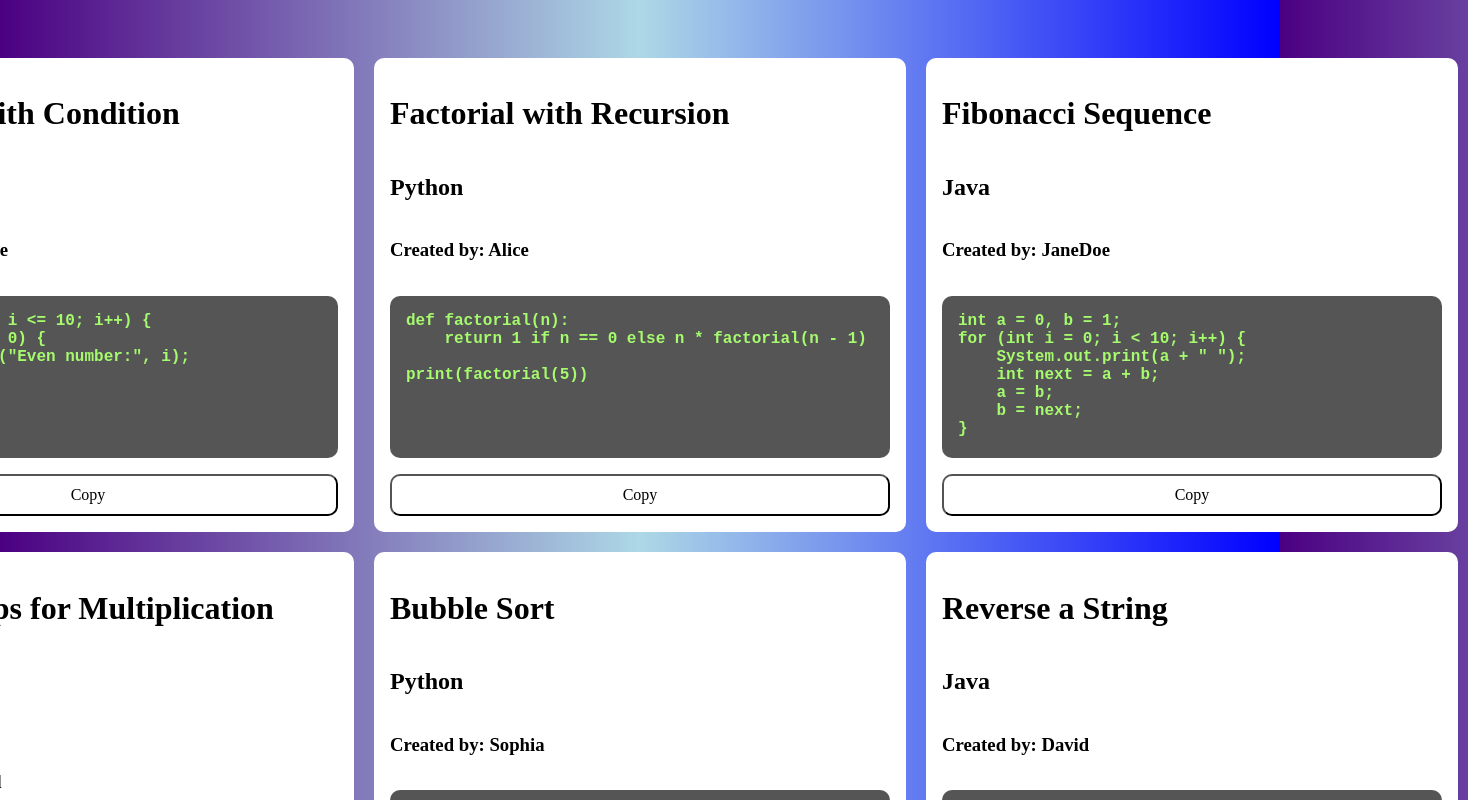
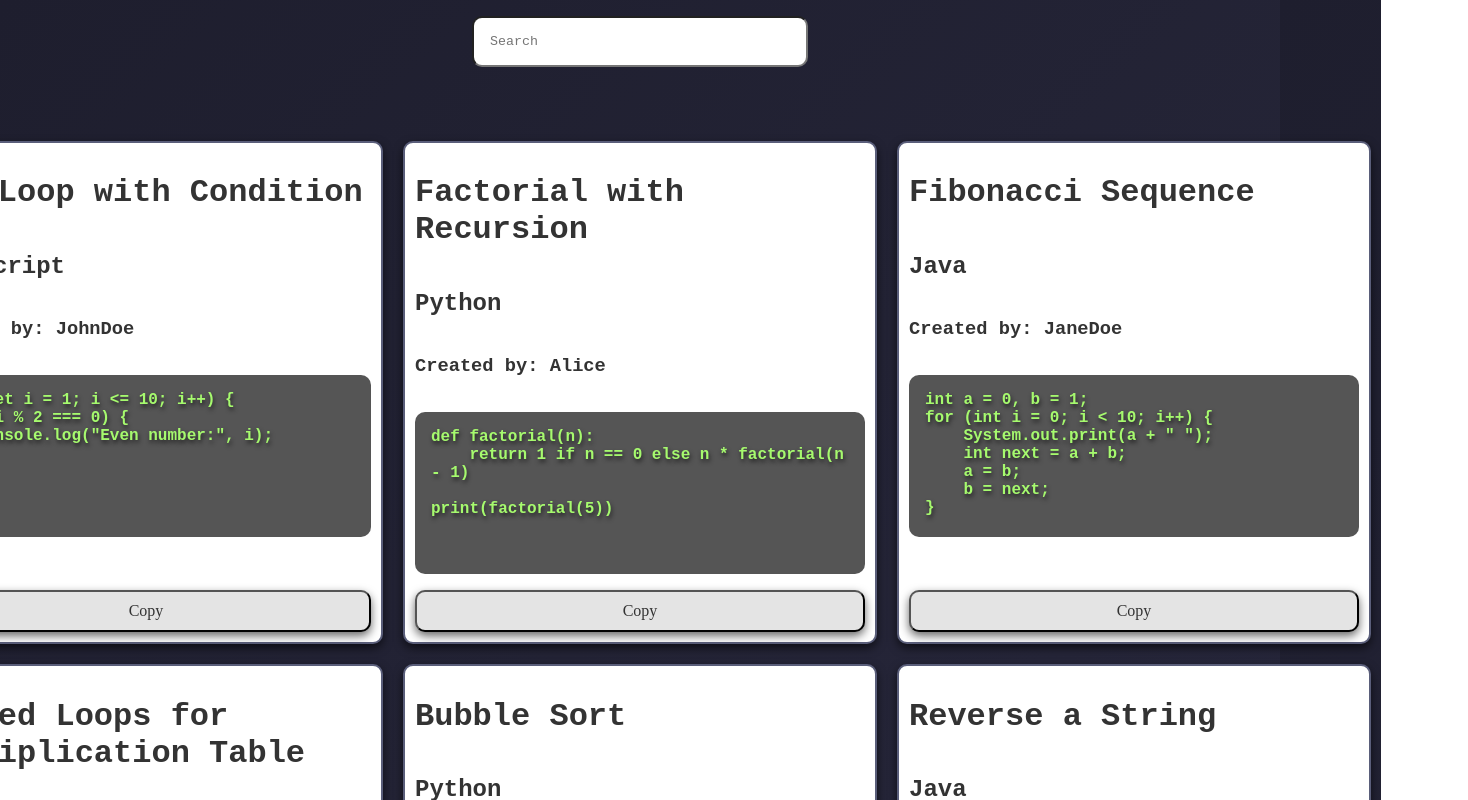
Before and after one commit to EmSley77/SnippetLookup, a React (Vite) app: page / in a window 1280 px wide. Shown: the top 800 px of the page, 1468 px wide, since content can reach past the window. Built offline with nearby package versions, Linux system fonts and the light colour scheme.

Commit message:
adding some todo

```diff
--- a/src/Components/App.jsx
+++ b/src/Components/App.jsx
@@ -7,6 +7,7 @@ export default function App() {
   const [data, setData] = useState([])
   const [isCopied, setIsCopied] = useState(false)
   const [snippetIndex, setSnippetIndex] = useState(null)
+  const [searchInput, setSearchInput] = useState(null)
 
 
   //fetch data
@@ -45,9 +46,36 @@ export default function App() {
     )
   }
 
+  //TODO handle search todo logic here
+  //if empty or blank print all otherwise print related to language or title
+  const handleSearch = () => {
+
+  }
+
   return (
     <>
-      <div style={{}}>
+      {/* Add a header here */}
+      <div
+        style={{
+          display: "flex",
+          flexDirection: "column",
+          justifyContent: "center",
+          alignItems: "center"
+        }}>
+        <div>
+
+          <input
+            style={{
+              padding: "1rem",
+              margin: "1rem",
+              width: "300px",
+              borderRadius: "10px",
+            }}
+            type="text"
+            placeholder='Search'
+            value={searchInput}
+            onInput={e => setSearchInput(e.target.value)} />
+        </div>
         <SnippetList
           data={data}
           snippetIndex={snippetIndex}
@@ -55,6 +83,7 @@ export default function App() {
           isCopied={isCopied}
         />
       </div>
+      {/* Add a footer here add some map or info */}
     </>
   )
 }
--- a/src/Components/Snippets/SnippetCard.jsx
+++ b/src/Components/Snippets/SnippetCard.jsx
@@ -5,16 +5,17 @@ export default function SnippetCard({ snippet, index, snippetIndex, handleCopyBu
     <div
       key={index}
       style={{
-        backgroundColor: "#fff",
-        width: "500px",
+        width: "450px",
         display: "flex",
         flexDirection: "column",
-        flex: 1,
         justifyContent: "space-between",
-        padding: "1rem",
+        background: "#fff", // Lighter contrast
+        border: "2px solid #5a5e7a", // Soft border for definition
+        padding: "10px",
         margin: "10px",
         borderRadius: "10px",
-        fontFamily: "Fira code",
+        boxShadow: "0 4px 10px rgba(0, 0, 0, 0.6)", // Stronger shadow for depth
+        color: "#333", // Slightly off-white for readability
       }}>
       <h1>{snippet.title}</h1>
       <h2>{snippet.language}</h2>
@@ -30,6 +31,7 @@ export default function SnippetCard({ snippet, index, snippetIndex, handleCopyBu
           padding: "1rem",
           borderRadius: "10px",
           color: "#a6fa6e",
+          textShadow:"1px 3px 4px #222",
           overflowWrap: "break-word",
           whiteSpace: "pre-wrap",
           wordBreak: "break-word"
--- a/src/Components/Snippets/SnippetList.jsx
+++ b/src/Components/Snippets/SnippetList.jsx
@@ -9,6 +9,7 @@ export default function SnippetList({ data, snippetIndex, handleCopyButton, isCo
         justifyContent:"center",
         alignItems:"center",
         maxWidth: "1000px",
+        width:"100%",
         margin:"0 auto"
       }}>
 
@@ -18,6 +19,7 @@ export default function SnippetList({ data, snippetIndex, handleCopyButton, isCo
           display: "grid",
           gridTemplateColumns: "repeat(3, 1fr)",
         }}>
+
         {data.map((snippet, index) => (
           <SnippetCard
             isCopied={isCopied}
--- a/src/Styles/main.css
+++ b/src/Styles/main.css
@@ -1,12 +1,18 @@
+* {
+    font-family: "Fira code", monospace;
+}
+
 body {
     margin: 0;
-    background: linear-gradient(to right, indigo, lightblue, blue );
+    background: linear-gradient(135deg, #1e1e2e, #252538, #2b2b45);
 }
 
 button {
+    box-shadow: 0 4px 10px rgba(0, 0, 0, 0.6);
+    color: #333;
     transition: 0.6s ease-out;
     padding: 10px 1rem;
-    background: transparent;
+    background:#e4e4e4 ;
     font-family: "Fira code";
     border-radius: 10px;
     font-size: 1rem;
```
